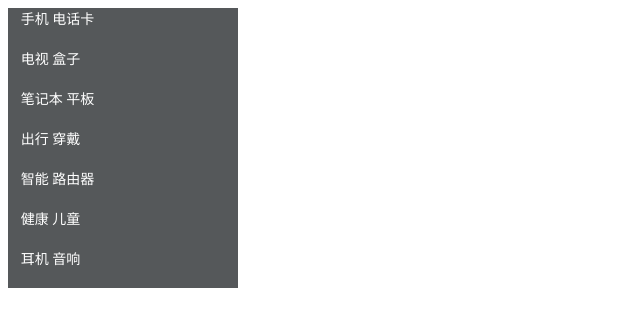
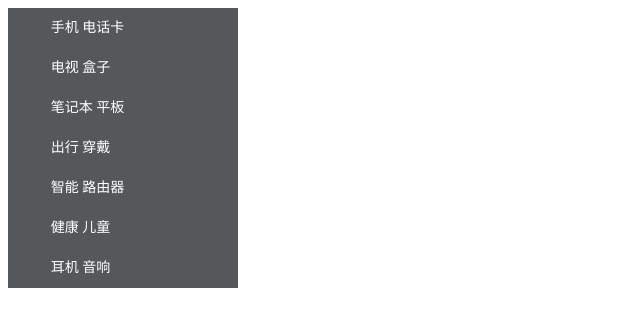
Before and after one commit to Tian-byte/html-chuxue1, a plain HTML site: page 12-简洁版小米侧边案例.html in a window 1280 px wide. Shown: the whole page, without its empty margins (0-640 px from the left). Drawn offline with Linux system fonts and the light colour scheme.

Commit message:
修改版

```diff
--- a/12-简洁版小米侧边案例.html
+++ b/12-简洁版小米侧边案例.html
@@ -11,13 +11,15 @@
 
         a {
             display: block;
-            width: 230px;
+            width: 200px;
             height: 40px;
             text-decoration: none;
             background-color: #55585a;
             font-size: 14px;
             color: #fff;
             text-indent: 2ex;
+            line-height: 40px;
+            padding-left: 30px;
         }
         /* 2.鼠标经过链接变换背景颜色 */
 
```
